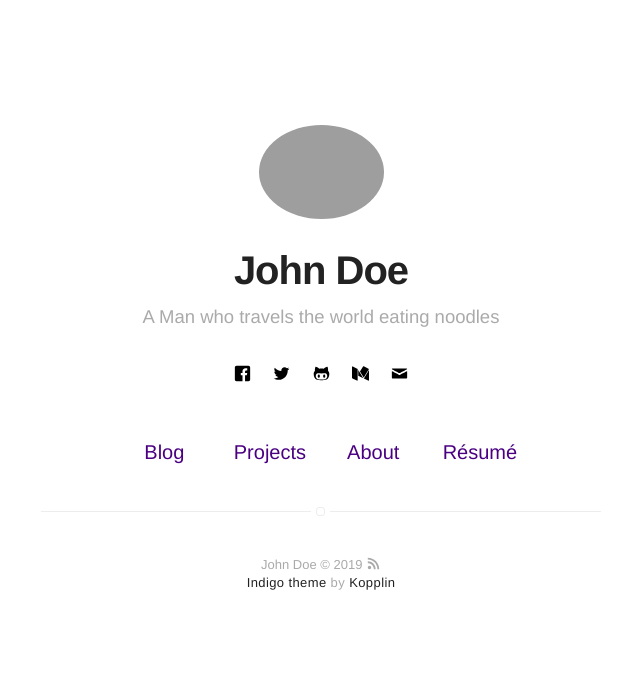
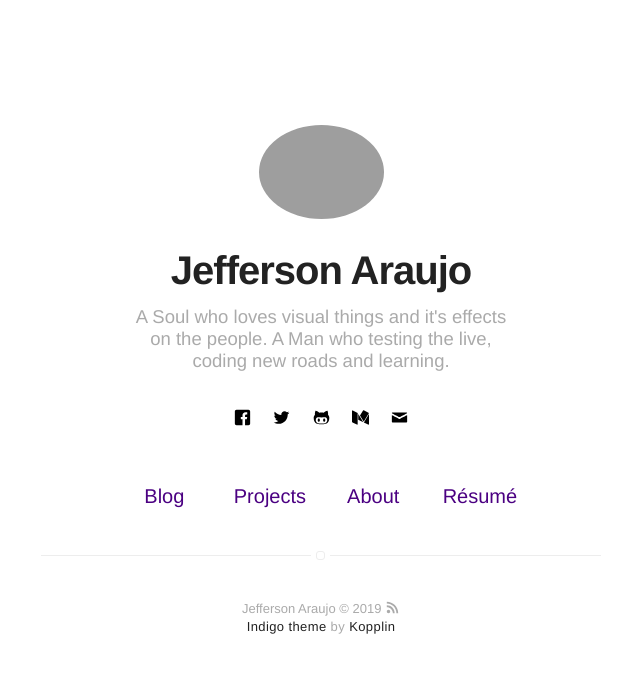
Before and after one commit to marmojezz/marmojezz.github.io, a Jekyll site: the page built from index.html, in a window 1280 px wide. Shown: the top 673 px of the page, without its empty margins (319-959 px from the left). Built offline with Jekyll 4.4.1, drawn with Linux system fonts in a browser that asks for light colours; part of the change alters nothing that is shown.

Commit message:
Update _config.yml

```diff
--- a/_config.yml
+++ b/_config.yml
@@ -1,9 +1,9 @@
 # main text of home
-name: John Doe
-bio: A Man who travels the world eating noodles
+name: Jefferson Araujo
+bio: A Soul who loves visual things and it's effects on the people. A Man who testing the live, coding new roads and learning.
 
 # twitter summary info
-description: A blog about technology and stuff related
+description: A blog about sharing, scaling and quality philosofer.
 
 # if it's an external image, update below for true
 # better with square images
@@ -16,7 +16,7 @@ resume: true
 resume-external: true
 resume-url: https://google.com/?q=my+resume
 
-url: https://koppl.in/indigo
+url: https://marmojezz.github.io
 # your url: http://USERNAME.github.io
 
 permalink: /:title/
@@ -31,27 +31,27 @@ permalink: /:title/
 # if you don't want comments in your posts, leave categories empty
 disqus:
   shortname: mydisqus # enter this from your disqus account
-  categories: [blog, project] # only show disqus for posts that have these categories
+  categories: [blog, project,sharing,scalng,coop] # only show disqus for posts that have these categories
 
 # if you don't have any of social below, comment the line
-facebook: myfacebook
-twitter: mytwitter
+facebook: marmojezz
+twitter: marmojezz
 # google: mygoogle
 # instagram: myinstagram
 # pinterest: mypinterest
 # linkedin: mylinkedin
 # youtube: myyoutube
 # spotify: myspotify
-github: mygithub
+github: marmojezz
 # gitlab: mygitlab
 # lastfm: mylastfm
 # stackoverflow: 7044681/mystackoverflow
 # quora: userquora
 # reddit: username
-medium: medium
+medium: marmojezz
 # vimeo: myvimeo
 # lanyrd: mylanyrd
-email: myemail@gmail.com
+email: marmojezz@gmail.com
 
 authors:
     johndoe:
```
